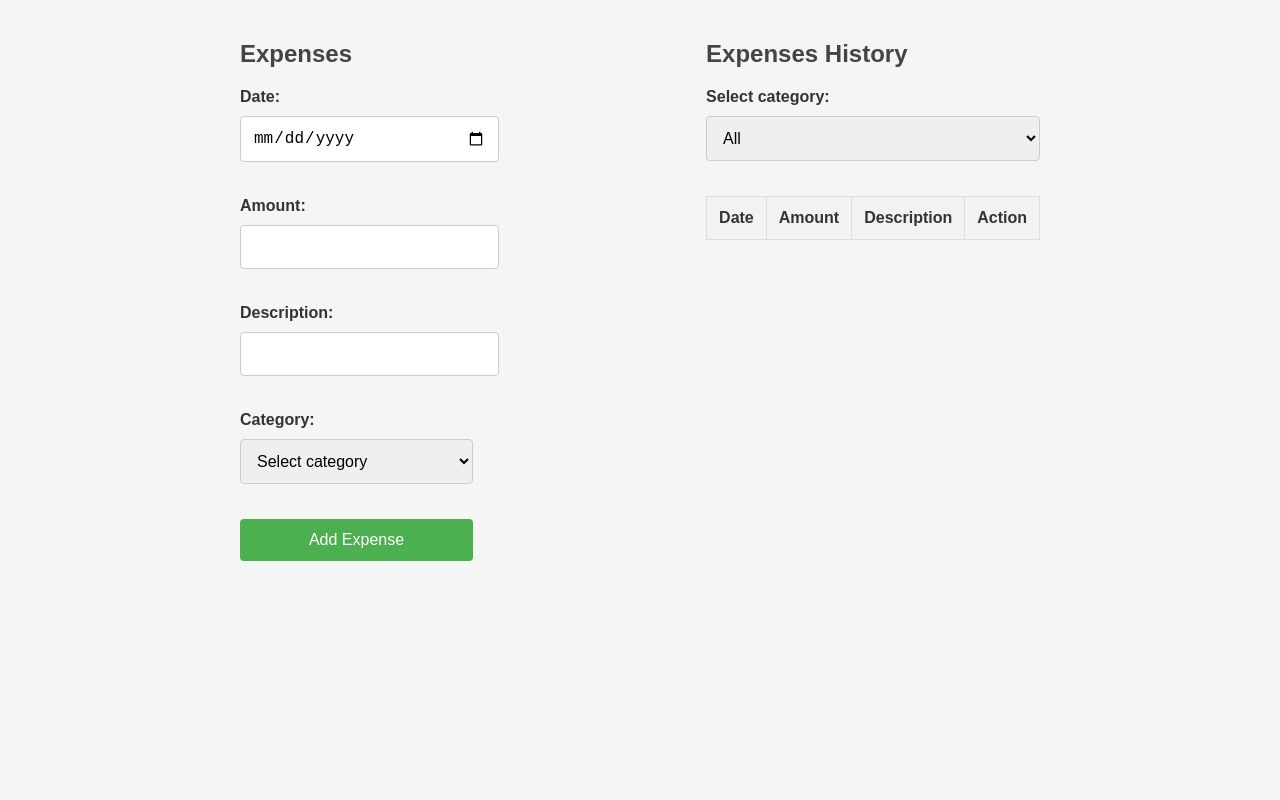
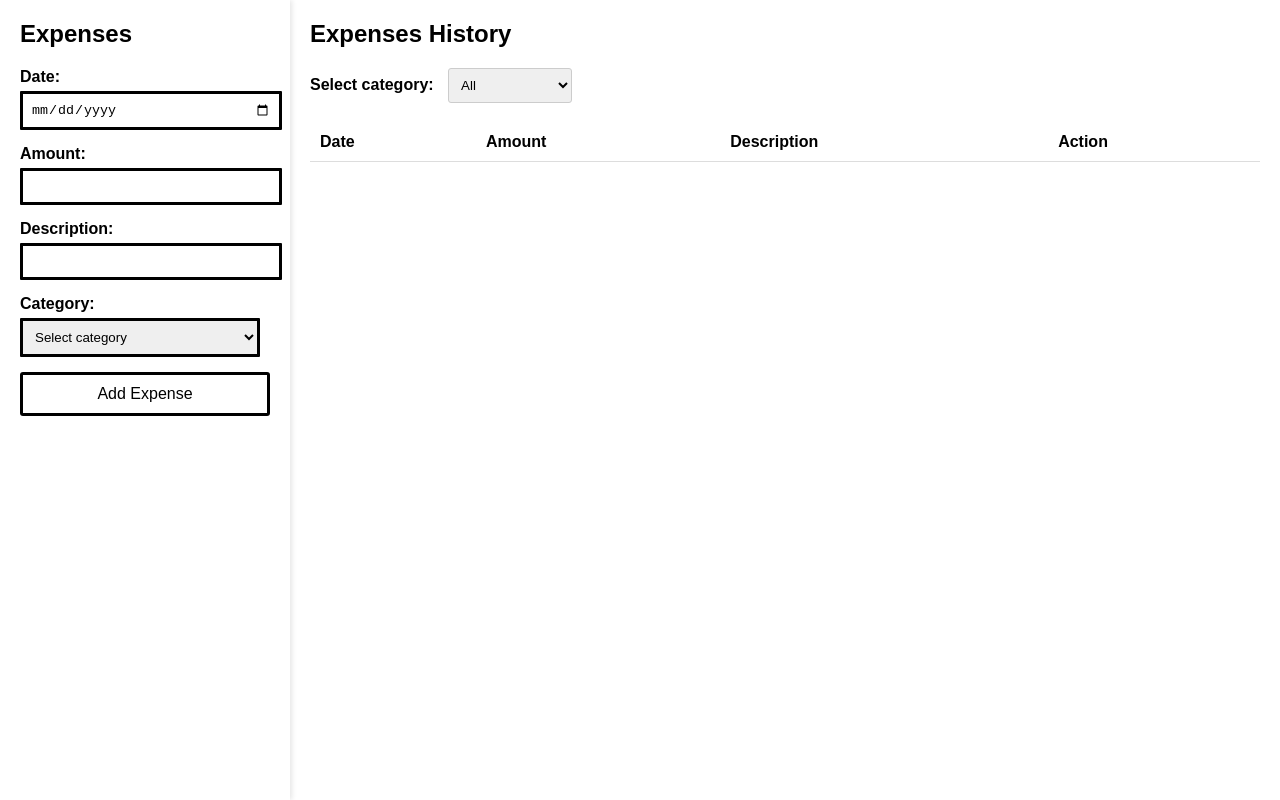
Before and after one commit to theankitdash/Personal-Finance-System-for-Expense-Tracking-and-Analysis, a website: page Login and Signup/Website/Expenses.html in a window 1280 px wide. Drawn offline with Linux system fonts and the light colour scheme; no server answers.

Commit message:
Design changes

```diff
--- a/Login and Signup/Website/Expenses.html
+++ b/Login and Signup/Website/Expenses.html
@@ -7,8 +7,8 @@
     <link rel="stylesheet" href="css/Expenses.css">
 </head>
 <body>
-    <div class="container">
-        <section class="expenses">
+    <aside class="expenses">
+        <div class="expenses">
             <header>
                 <h2>Expenses</h2>
             </header>
@@ -41,8 +41,10 @@
                 </div>
                 <button id="saveExpenseBtn" type="submit">Add Expense</button>
             </form>
-        </section>
+        </div>
+    </aside>
 
+    <main class="main-content">
         <section class="expenses-history">
             <header>
                 <h2>Expenses History</h2>
@@ -73,7 +75,8 @@
                 <tbody id="expensesTableBody"></tbody>
             </table>
         </section>
-    </div>
+    </main>
+
     <script src="js/Expenses.js"></script>
 </body>
 </html>
--- a/Login and Signup/Website/css/Expenses.css
+++ b/Login and Signup/Website/css/Expenses.css
@@ -1,88 +1,124 @@
 body {
   font-family: Arial, sans-serif;
-  background-color: #f5f5f5;
-  color: #333;
   margin: 0;
   padding: 0;
-  font-size: 16px;
+  display: flex;
+  min-height: 100vh;
+  background-color: white;
 }
 
-.container {
-  max-width: 800px;
-  margin: 0 auto;
+aside.expenses {
+  width: 250px;
+  background-color: white;
+  color: black;
   padding: 20px;
-  display: flex;
-  flex-wrap: wrap;
-  justify-content: space-between;
+  box-shadow: 2px 0 5px rgba(0, 0, 0, 0.1);
 }
 
-.left-column, .right-column {
-  width: calc(50% - 10px);
+aside.expenses header {
   margin-bottom: 20px;
 }
 
-.section {
-  margin-bottom: 40px;
+aside.expenses h2 {
+  font-size: 1.5em;
+  margin: 0;
 }
 
-h2 {
-  color: #444;
-  font-size: 24px;
+aside.expenses .form-group {
+  margin-bottom: 15px;
 }
 
-.form-group {
+aside.expenses label {
+  display: block;
+  margin-bottom: 5px;
+  font-weight: bold;
+}
+
+aside.expenses input,
+aside.expenses select {
+  width: calc(100% - 10px);
+  padding: 8px;
+  border: black solid;
+  border-radius: 1px;
+}
+
+aside.expenses button {
+  width: 100%;
+  padding: 10px;
+  background-color: white ;
+  border: black solid;
+  border-radius: 3px;
+  color: black;
+  font-size: 1em;
+  cursor: pointer;
+}
+
+aside.expenses button:hover {
+  background-color: black;
+  border: ridge;
+  color: white;
+}
+
+.main-content {
+  flex: 1;
+  padding: 20px;
+}
+
+.expenses-history header {
   margin-bottom: 20px;
 }
 
-label {
-  display: block;
-  margin-bottom: 10px;
+.expenses-history h2 {
+  font-size: 1.5em;
+  margin: 0;
+}
+
+.expenses-history .filter {
+  margin-bottom: 20px;
+}
+
+.expenses-history label {
+  margin-right: 10px;
   font-weight: bold;
 }
 
-input, select, button {
-  width: 100%;
-  padding: 12px;
-  margin-bottom: 15px;
+.expenses-history select {
+  padding: 8px;
   border: 1px solid #ccc;
-  border-radius: 4px;
-  font-size: 16px;
-}
-
-button {
-  background-color: #4CAF50;
-  color: white;
-  border: none;
-  cursor: pointer;
-  transition: background-color 0.3s ease;
-}
-
-button:hover {
-  background-color: #45a049;
+  border-radius: 3px;
 }
 
 table {
   width: 100%;
   border-collapse: collapse;
-  margin-top: 20px;
 }
 
-table, th, td {
-  border: 1px solid #ddd;
+table th, table td {
+  padding: 10px;
+  text-align: left;
+  border-bottom: 1px solid #ddd;
 }
 
-th, td {
-  padding: 12px;
-  text-align: left;
+table th {
+  background-color: white;
+  color: black;
 }
 
-th {
+table tbody tr:hover {
   background-color: #f2f2f2;
 }
 
 @media (max-width: 768px) {
-  .left-column, .right-column {
-    width: 100%;
-    margin-bottom: 0;
+  body {
+      flex-direction: column;
+  }
+
+  aside.expenses {
+      width: 100%;
+      box-shadow: none;
+  }
+
+  .main-content {
+      padding: 10px;
   }
 }
```
Also changed, not shown: Login and Signup/Website/js/home.js (+8 -8 lines).
